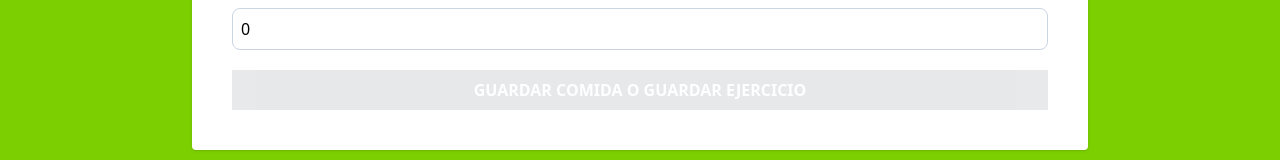
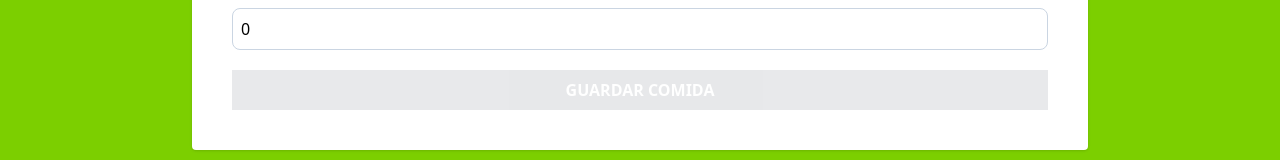
Before and after one commit to bmenc/calorie-tracker, a React (Vite) app: page / in a window 1280 px wide. Shown: the part 396-556 px from the top of the page. Built offline with nearby package versions, Linux system fonts and the light colour scheme.

Commit message:
140. Mostrar de forma condicional el Texto si es Ejercicio o comida al guardar

```diff
--- a/src/components/Form.tsx
+++ b/src/components/Form.tsx
@@ -87,7 +87,10 @@ export default function Form() {
       <input
         type="submit"
         className="bg-gray-800 hover:bg-gray-900 w-full p-2 font-bold uppercase text-white cursor-pointer disabled:opacity-10"
-        value="Guardar Comida o Guardar Ejercicio"
+        // value="Guardar Comida o Guardar Ejercicio"
+        value={`${
+          activity.category === 1 ? "Guardar Comida" : "Guardar Ejercicio"
+        }`}
         disabled={!isValidActivity()}
       />
     </form>
```
